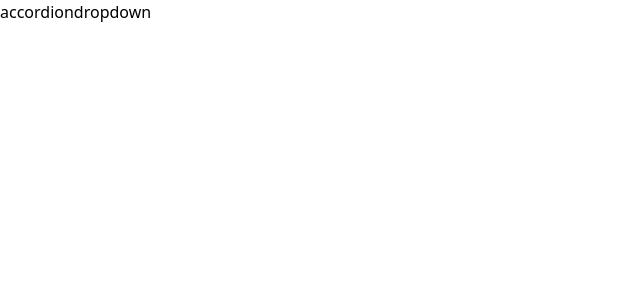
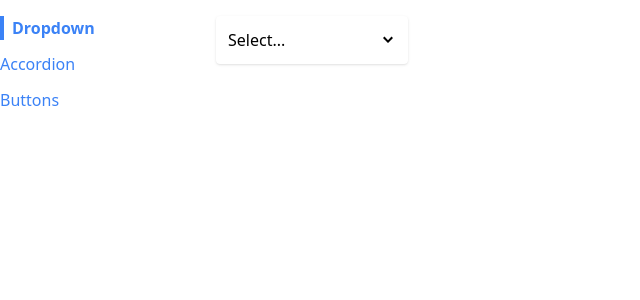
Before and after one commit to Chana023/react-tutorial, a React (Create React App) app in the folder comps/: page / in a window 1280 px wide. Shown: the top 300 px of the page, without its empty margins (0-640 px from the left). Built offline with nearby package versions, Linux system fonts and the light colour scheme.

Commit message:
Completed manual navigation tutorial

```diff
--- a/comps/src/App.js
+++ b/comps/src/App.js
@@ -1,20 +1,24 @@
-import Link from "./components/Link";
 import Route from "./components/Route";
 import AccordionPage from './pages/AccordionPage'
 import DropdownPage from './pages/DropdownPage'
+import Sidebar from "./components/Sidebar";
+import ButtonPage from "./pages/ButtonPage";
+
 
 function App() {
     return (
-    <div>
-        <Link to="/accordion">accordion</Link>
-        <Link to="/dropdown">dropdown</Link>
-        <div>
+    <div className="container mx-auto grid grid-cols-6 gap-4 mt-4">
+        <Sidebar />
+        <div className="col-span-5">
             <Route path="/accordion">
                 <AccordionPage />
             </Route>
-            <Route path="/dropdown">
+            <Route path="/">
                 <DropdownPage />
             </Route>
+            <Route path="/buttons">
+                <ButtonPage />
+            </ Route>
         </div>
     </div> );
 }
--- a/comps/src/components/Link.js
+++ b/comps/src/components/Link.js
@@ -1,17 +1,30 @@
-import { useContext } from "react";
-import NavigationContext from '../context/navigation';
+import classNames from "classnames";
+import useNavigation from "../hooks/use-navigation";
 
-function Link( {to, children}) {
-    const { navigate } = useContext(NavigationContext);
+function Link( {to, children, className, activeClassName}) {
+    const { navigate, currentPath } = useNavigation();
+
+    const classes = classNames(
+        'text-blue-500',
+        className,
+        currentPath === to && activeClassName
+    );
 
 
     const handleClick = (event) => {
+        if ( event.metaKey || event.ctrlKey ) {
+            return;
+        }
         event.preventDefault();
 
         navigate(to);
     };
 
-    return <a onClick={handleClick}>{children}</a>
+    return (
+    <a className={classes} href={to} onClick={handleClick}>
+        {children}
+    </a>
+    );
 }
 
 export default Link;
--- a/comps/src/components/Route.js
+++ b/comps/src/components/Route.js
@@ -1,8 +1,7 @@
-import { useContext } from "react";
-import NavigationContext from "../context/navigation";
+import useNavigation from "../hooks/use-navigation";
 
 function Route( { path, children } ) {
-    const { currentPath } = useContext(NavigationContext);
+    const { currentPath } = useNavigation();
 
     if (path === currentPath) {
         return children;
--- /dev/null
+++ b/comps/src/components/Sidebar.js
@@ -0,0 +1,30 @@
+import Link from "./Link";
+
+function Sidebar() {
+    const links = [
+        {label: 'Dropdown', path: '/'},
+        {label: 'Accordion', path: '/accordion'},
+        {label: 'Buttons', path: '/buttons'},
+    ];
+
+    const renderedLinks = links.map((link) => {
+        return (
+
+        <Link
+        activeClassName="font-bold border-l-4 border-blue-500 pl-2"
+        className="mb-3"
+        key={link.label}
+        to={link.path}>
+            {link.label}
+        </Link> );
+    });
+
+    return (
+        <div className="sticky top-0 overflow-y-scroll flex flex-col items-start">
+            {renderedLinks}
+        </div>
+    );
+
+}
+
+export default Sidebar;
--- /dev/null
+++ b/comps/src/hooks/use-navigation.js
@@ -0,0 +1,8 @@
+import NavigationContext from "../context/navigation";
+import { useContext } from "react";
+
+function useNavigation() {
+    return useContext(NavigationContext)
+}
+
+export default useNavigation;
```
